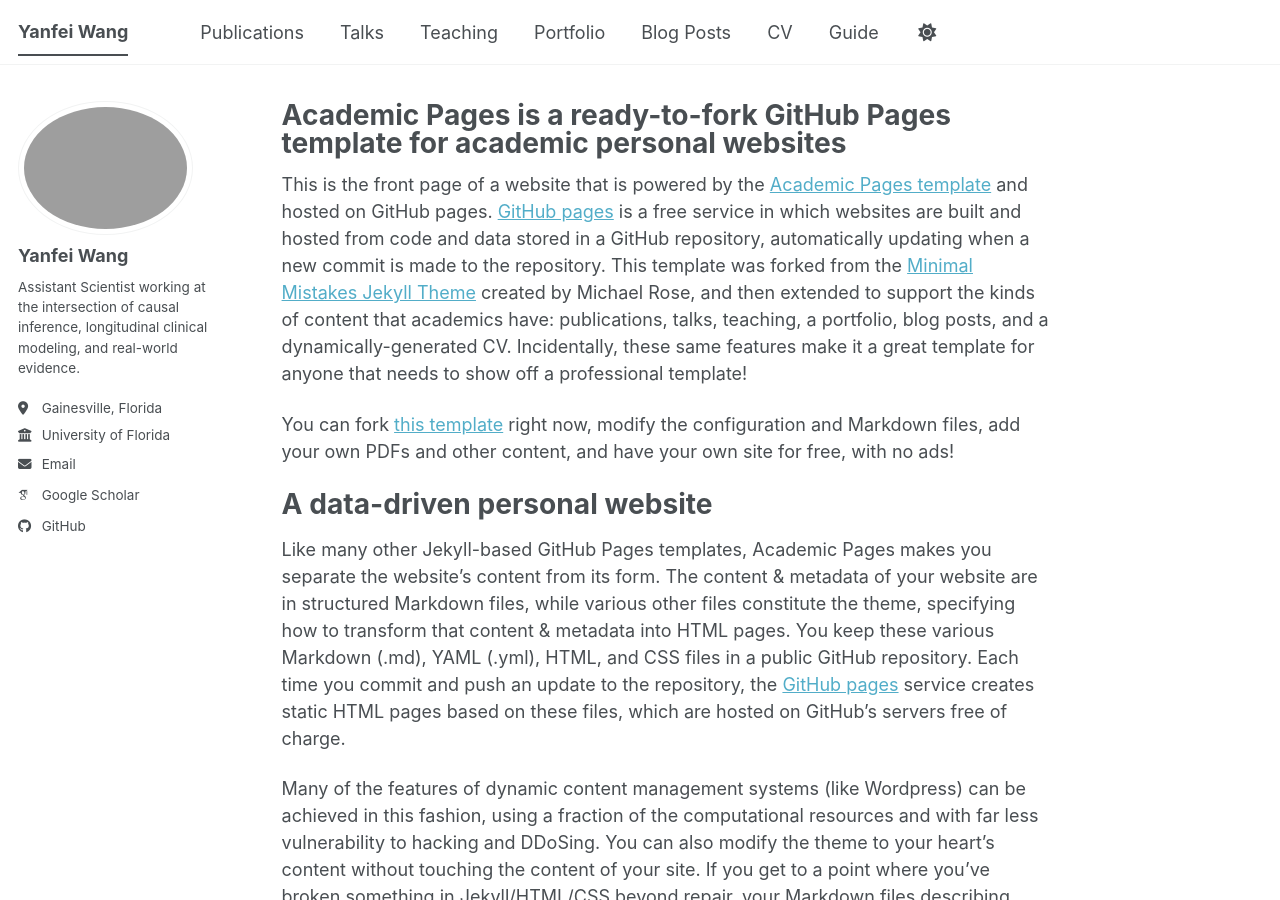
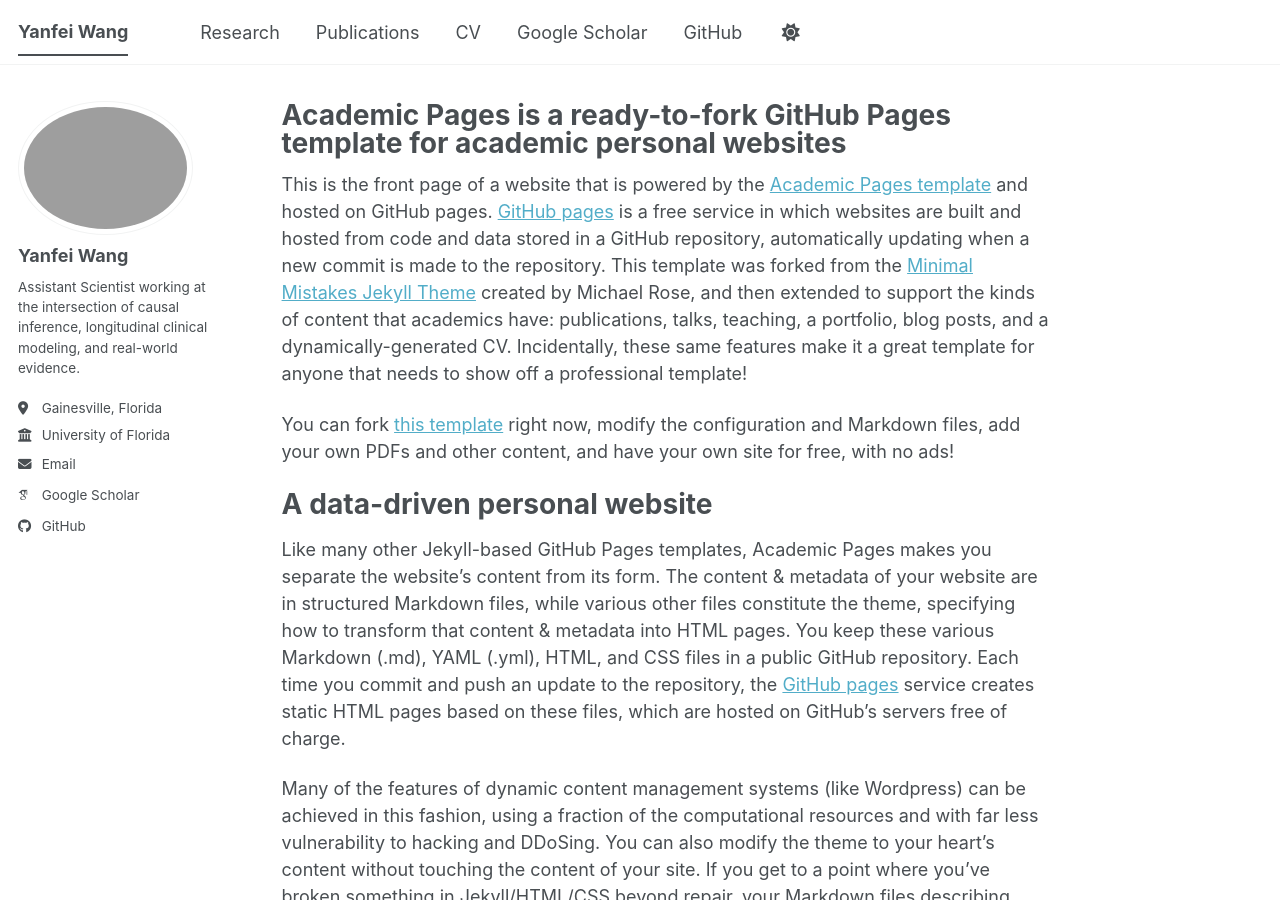
Before and after one commit to yanfei-hub/yanfei-hub.github.io, a Jekyll site: the page built from _pages/about.md, in a window 1280 px wide and 900 px high. Built offline with Jekyll 4.4.1, drawn with Linux system fonts in a browser that asks for light colours; some web fonts are replaced; a script bundle is joined from its source files by our own code; library files that are not in the unit come from our copies; some of the changed lines change nothing that is shown.

Commit message:
Add files via upload

```diff
--- a/_data/navigation.yml
+++ b/_data/navigation.yml
@@ -1,33 +1,15 @@
-# The following is the order of the links in the header of the website.
-#
-# Changing the order here will adjust the order and you can also add additional
-# links. Removing a link prevents it from showing in the header, but does not
-# prevent it from being included in the site.
-#
-# NOTE that only one of the CV options should be selected, the first is for the
-#      Markdown formatted page while the second is generated using JSON.
+main:
+  - title: "Research"
+    url: /research/
 
-main:
   - title: "Publications"
     url: /publications/
-
-  - title: "Talks"
-    url: /talks/
-
-  - title: "Teaching"
-    url: /teaching/
-
-  - title: "Portfolio"
-    url: /portfolio/
-
-  - title: "Blog Posts"
-    url: /year-archive/
 
   - title: "CV"
     url: /cv/
 
-  # - title: "CV"
-  #   url: /cv-json/
+  - title: "Google Scholar"
+    url: https://scholar.google.com/citations?user=gF1N-WgAAAAJ&hl=en
 
-  - title: "Guide"
-    url: /markdown/
+  - title: "GitHub"
+    url: https://github.com/yanfei-hub
```
